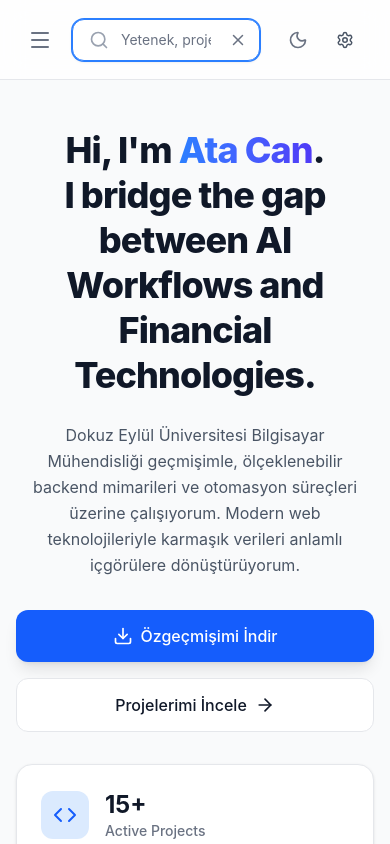
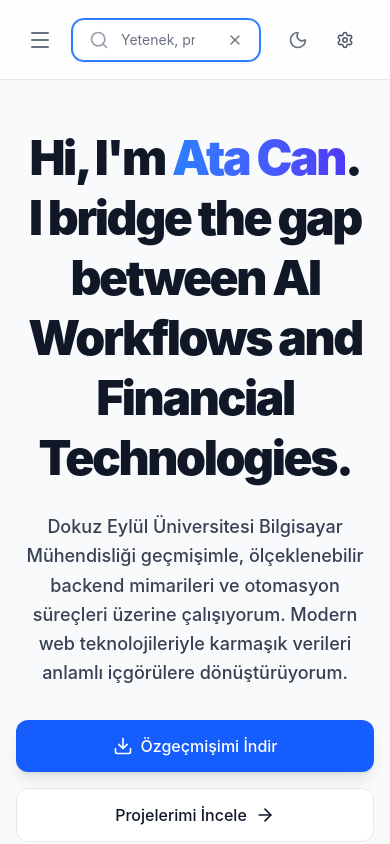
Before and after one commit to AtaCanYmc/ResuMesh, a React (Vite) app in the folder frontend/: page / in a window 390 px wide. Both pictures are taken after a click on the button 242 px from the left and 39 px from the top of the page. Built offline with nearby package versions, Linux system fonts and the light colour scheme.

Commit message:
feat: enhance UI with EmptyState component and improve layout responsiveness

```diff
--- a/frontend/src/components/LogTable.tsx
+++ b/frontend/src/components/LogTable.tsx
@@ -23,7 +23,7 @@
         ref={parentRef}
         className="w-full h-[600px] overflow-auto border border-neutral-200 dark:border-neutral-700 rounded-lg shadow-inner bg-white dark:bg-neutral-900"
       >
-        <table className="w-full text-left border-collapse relative">
+        <table className="w-full min-w-[800px] text-left border-collapse relative">
           <thead className="sticky top-0 bg-neutral-100 dark:bg-neutral-800 z-10 shadow-sm">
             <tr className="text-neutral-600 dark:text-neutral-400 text-sm border-b border-neutral-200 dark:border-neutral-700">
               <th className="py-3 px-4 font-semibold">Zaman</th>
--- a/frontend/src/components/MainLayout.tsx
+++ b/frontend/src/components/MainLayout.tsx
@@ -88,7 +88,7 @@
   );
 
   return (
-    <div className="flex h-screen bg-gray-50 text-gray-900 dark:bg-black dark:text-white overflow-hidden transition-colors duration-300">
+    <div className="flex h-screen bg-gray-50 text-gray-900 dark:bg-gray-950 dark:text-white overflow-hidden transition-colors duration-300">
       {/* Desktop Sidebar */}
       <aside className="hidden md:flex w-64 bg-white dark:bg-gray-900 border-r border-gray-200 dark:border-gray-800 flex-col z-20">
         <SidebarContent isMobile={false} />
@@ -124,7 +124,7 @@
       {/* Main Content Area */}
       <div className="flex-1 flex flex-col min-w-0 overflow-hidden relative">
         {/* Topbar */}
-        <header className="h-20 bg-white/80 dark:bg-black/80 backdrop-blur-md border-b border-gray-200 dark:border-gray-800 flex items-center justify-between px-4 sm:px-8 sticky top-0 z-10">
+        <header className="h-20 bg-white/80 dark:bg-gray-950/80 backdrop-blur-md border-b border-gray-200 dark:border-gray-800 flex items-center justify-between px-4 sm:px-8 sticky top-0 z-10">
           <div className="flex items-center flex-1 min-w-0">
             <button
               onClick={() => setIsMobileMenuOpen(true)}
--- a/frontend/src/components/SearchBar.tsx
+++ b/frontend/src/components/SearchBar.tsx
@@ -141,24 +141,34 @@
             }}
             onFocus={() => { if (query.trim() && results) setIsOpen(true); }}
             placeholder="Yetenek, proje, sertifika veya makale ara..."
-            className="w-full bg-transparent pl-12 pr-12 py-2.5 text-gray-900 dark:text-white placeholder-gray-500 focus:outline-none text-sm rounded-xl"
+            className="w-full bg-transparent pl-12 pr-16 py-2.5 text-gray-900 dark:text-white placeholder-gray-500 focus:outline-none text-sm rounded-xl"
             aria-label="Site içinde ara"
           />
+
+          <div className="absolute right-3 flex items-center space-x-2">
             {loading && (
-            <div className="absolute right-10 md:right-4">
-              <Loader2 className="w-5 h-5 text-blue-500 animate-spin" aria-hidden="true" />
-            </div>
+              <Loader2 className="w-4 h-4 text-blue-500 animate-spin" aria-hidden="true" />
             )}
-          {/* Mobile Close Icon inside input */}
-          {isMobileExpanded && (
+            {query && (
                <button
-               className="md:hidden absolute right-3 text-gray-500 hover:text-gray-900 dark:text-gray-400 dark:hover:text-white"
-               onClick={() => { setIsMobileExpanded(false); setIsOpen(false); setQuery(''); }}
+                 type="button"
+                 className="text-gray-400 hover:text-gray-900 dark:hover:text-white focus:outline-none rounded-full p-1 focus-visible:ring-2 focus-visible:ring-blue-500"
+                 onClick={() => { setQuery(''); setIsOpen(false); inputRef.current?.focus(); }}
+                 aria-label="Aramayı Temizle"
+               >
+                 <X size={16} aria-hidden="true" />
+               </button>
+            )}
+            {isMobileExpanded && !query && (
+               <button
+                 className="md:hidden text-gray-500 hover:text-gray-900 dark:text-gray-400 dark:hover:text-white p-1"
+                 onClick={() => { setIsMobileExpanded(false); setIsOpen(false); }}
                  aria-label="Aramayı Kapat"
                >
-               <X size={18} aria-hidden="true" />
+                 <X size={16} aria-hidden="true" />
                </button>
             )}
+          </div>
         </div>
       </div>
 
--- a/frontend/src/components/home/HeroSection.tsx
+++ b/frontend/src/components/home/HeroSection.tsx
@@ -12,11 +12,11 @@
 const HeroSection: React.FC = () => {
   return (
     <motion.div variants={itemVariants} className="space-y-6 text-center xl:text-left">
-      <h1 className="text-4xl sm:text-5xl lg:text-6xl font-extrabold tracking-tight leading-tight text-gray-900 dark:text-white">
+      <h1 className="text-5xl sm:text-6xl lg:text-7xl font-black tracking-tighter leading-tight text-gray-900 dark:text-white">
         Hi, I'm <span className="bg-gradient-to-r from-blue-500 to-indigo-600 dark:from-blue-400 dark:to-indigo-500 bg-clip-text text-transparent">{HERO_DATA.name}</span>.<br />
         {HERO_DATA.title}
       </h1>
-      <p className="text-base sm:text-lg text-gray-600 dark:text-gray-400 leading-relaxed max-w-2xl mx-auto xl:mx-0">
+      <p className="text-lg sm:text-xl font-medium text-gray-700 dark:text-gray-300 leading-relaxed max-w-2xl mx-auto xl:mx-0">
         {HERO_DATA.description}
       </p>
 
--- a/frontend/src/components/ui/ContentCard.tsx
+++ b/frontend/src/components/ui/ContentCard.tsx
@@ -31,7 +31,7 @@
       <div
         ref={ref}
         className={cn(
-          "bg-white dark:bg-gray-900 border border-gray-200 dark:border-gray-800 rounded-xl p-6 flex flex-col transition-all duration-300 group shadow-sm outline-none",
+          "bg-white dark:bg-gray-900 border border-gray-200 dark:border-gray-800 rounded-xl p-6 flex flex-col transition-all duration-300 ease-out group shadow-sm outline-none h-full min-h-[220px]",
           onClick ? "cursor-pointer hover:border-gray-400 dark:hover:border-gray-600 hover:-translate-y-1 hover:shadow-lg focus-visible:ring-2 focus-visible:ring-blue-500 focus-visible:border-blue-500" : "",
           className
         )}
--- a/frontend/src/pages/Articles.tsx
+++ b/frontend/src/pages/Articles.tsx
@@ -1,9 +1,10 @@
 import React, { useState, useEffect } from 'react';
 import { Article } from '../types';
 import axios from 'axios';
-import { Loader2, ExternalLink, Clock, Calendar } from 'lucide-react';
+import { Loader2, ExternalLink, Clock, Calendar, BookOpen } from 'lucide-react';
 import Modal from '../components/Modal';
 import SEO from '../components/SEO';
+import EmptyState from '../components/ui/EmptyState';
 
 export default function Articles() {
   const [articles, setArticles] = useState<Article[]>([]);
@@ -116,9 +117,11 @@
           </div>
         ))}
         {filteredArticles.length === 0 && (
-          <div className="col-span-full py-12 text-center text-gray-500">
-             Bu platformda henüz makale bulunmuyor.
-          </div>
+          <EmptyState
+            icon={BookOpen}
+            title="Makale Bulunamadı"
+            message={`Bu platformda (${activeTab}) henüz yayınlanmış bir makale bulunmuyor.`}
+          />
         )}
       </div>
 
--- a/frontend/src/pages/Projects.tsx
+++ b/frontend/src/pages/Projects.tsx
@@ -1,12 +1,13 @@
 import React, { useState } from 'react';
 import { Project } from '../types';
 import axios from 'axios';
-import { Star, GitFork, Loader2, Code, FolderSearch, ChevronDown } from 'lucide-react';
+import { Star, GitFork, Loader2, Code, FolderSearch, ChevronDown, FolderGit } from 'lucide-react';
 import Modal from '../components/Modal';
 import { useQuery } from '@tanstack/react-query';
 import { ContentCard } from '../components/ui/ContentCard';
 import { ContentCardSkeleton } from '../components/ui/ContentCardSkeleton';
 import SEO from '../components/SEO';
+import EmptyState from '../components/ui/EmptyState';
 
 export default function Projects() {
   const [filter, setFilter] = useState('All');
@@ -121,6 +122,12 @@
           Array.from({ length: 6 }).map((_, idx) => (
             <ContentCardSkeleton key={idx} />
           ))
+        ) : projects.length === 0 ? (
+          <EmptyState
+            icon={FolderGit}
+            title="Henüz Proje Bulunamadı"
+            message="Sistemde henüz yayınlanmış bir proje bulunmuyor. Lütfen daha sonra tekrar kontrol edin."
+          />
         ) : sortedProjects.length > 0 ? (
           sortedProjects.map((project) => (
             <ContentCard
```
Lines whose indentation alone changed are shown as unchanged.
